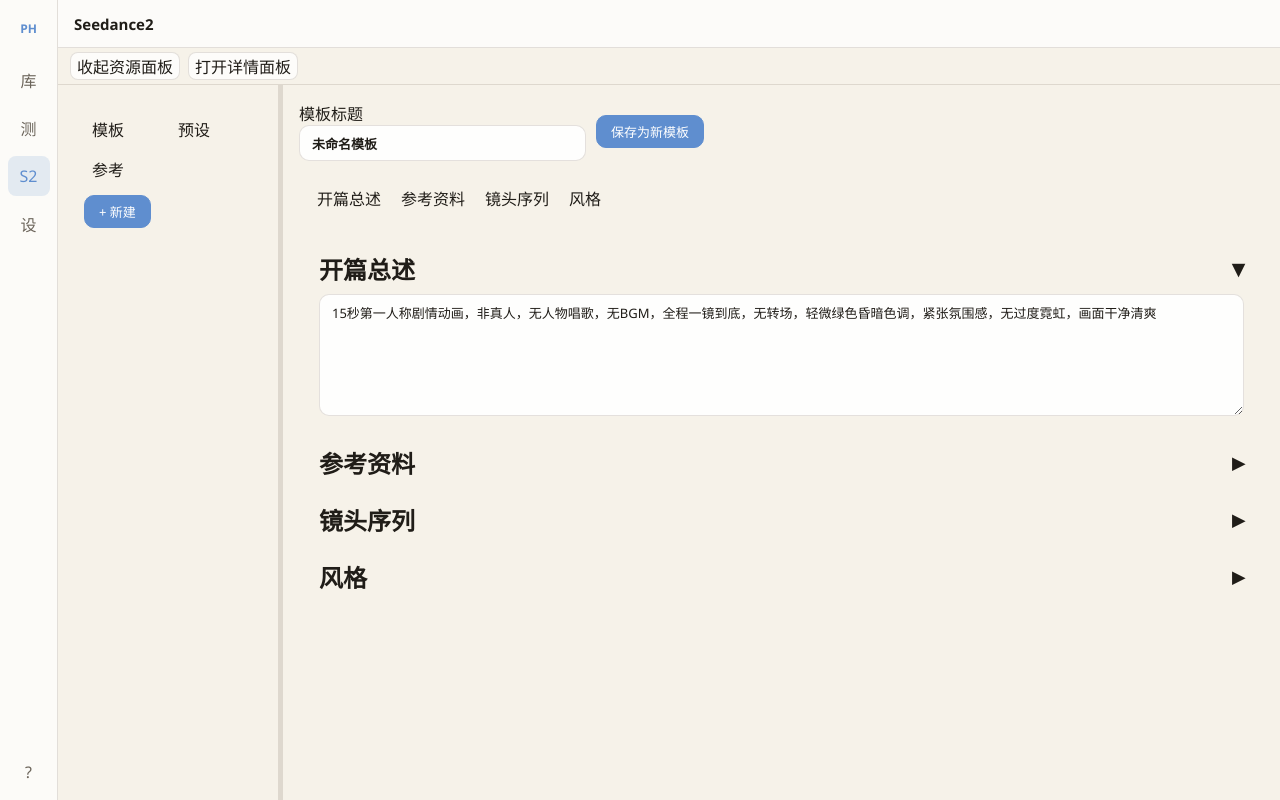
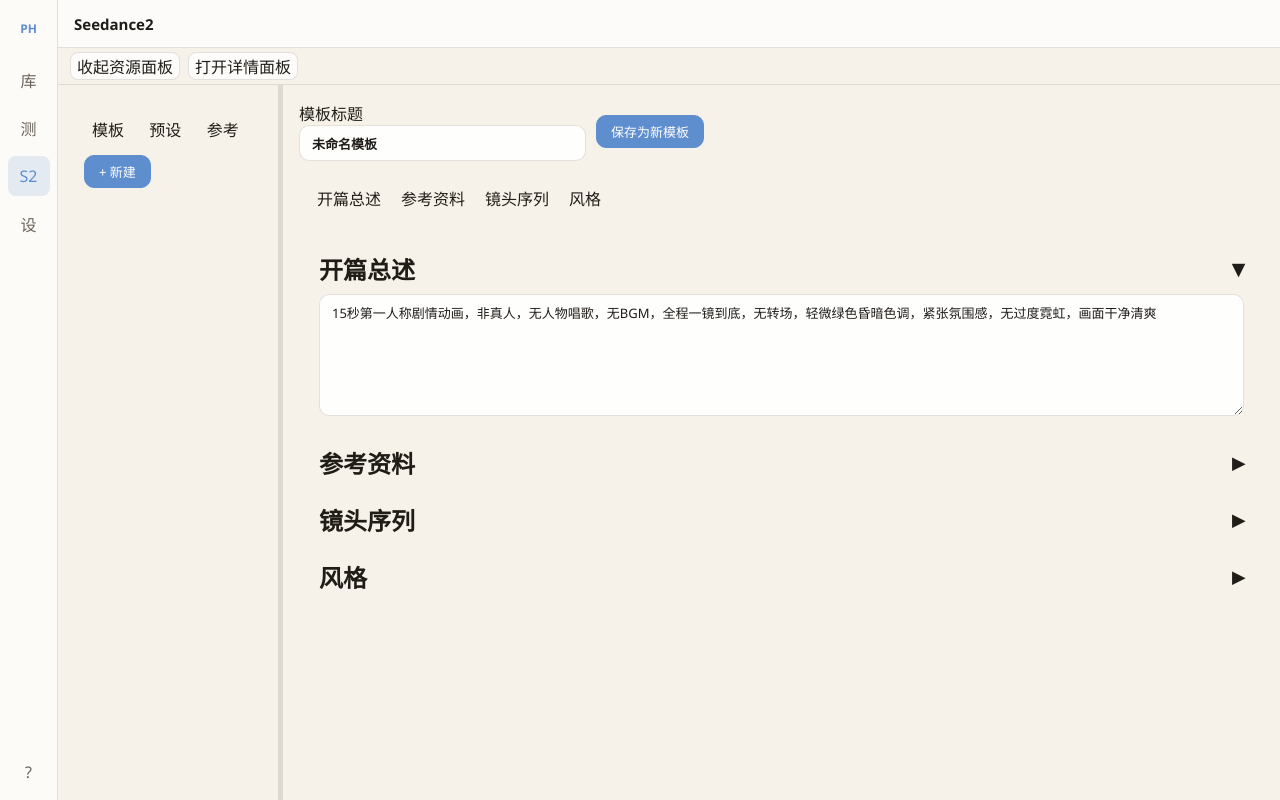
Before and after one commit to Joey-233/Joey-Prompthub, a React (Vite) app: page / in a window 1280 px wide. Both pictures are taken after a click on the button "S2". Built offline with nearby package versions, Linux system fonts and the light colour scheme.

Commit message:
fix(seedance2): harden draft and destructive actions

```diff
--- a/src/index.css
+++ b/src/index.css
@@ -1901,7 +1901,7 @@
 
 /* Seedance2 compact workspace */
 .s2-resource { display: flex; min-height: 0; height: 100%; flex-direction: column; gap: 8px; overflow: auto; padding: 10px; }
-.s2-resource [role='tablist'] { display: grid; grid-template-columns: 1fr 1fr; gap: 4px; }
+.s2-resource [role='tablist'] { display: grid; grid-template-columns: repeat(3, 1fr); gap: 4px; }
 .s2-resource [role='tab'], .s2-resource > .s2-list-item { border: 1px solid var(--border); border-radius: 6px; background: transparent; padding: 6px 8px; text-align: left; color: inherit; }
 .s2-main { display: flex; min-height: 0; height: 100%; flex-direction: column; overflow: hidden; padding: 0; }
 .s2-toolbar, .s2-section-nav { flex: none; background: var(--surface); }
--- a/src/stores/appStore.ts
+++ b/src/stores/appStore.ts
@@ -1,6 +1,7 @@
 import { create } from 'zustand'
 
 export type AppView = 'library' | 'test-bench' | 'seedance2' | 'settings'
+export interface NavigationRequest { view: AppView; pendingTestBenchPromptId: string | null }
 
 export interface LayoutPreferences {
   resourceCollapsed: boolean
@@ -69,8 +70,9 @@
   setPaneCollapsed: (pane: 'resource' | 'detail', collapsed: boolean) => void
   setPaneWidth: (pane: 'resource' | 'detail', width: number) => void
   resetLayout: () => void
-  navigationGuard: ((view: AppView) => boolean) | null
-  setNavigationGuard: (guard: ((view: AppView) => boolean) | null) => void
+  navigationGuard: ((request: NavigationRequest) => boolean) | null
+  setNavigationGuard: (guard: ((request: NavigationRequest) => boolean) | null) => void
+  continueNavigation: (request: NavigationRequest) => void
 }
 
 export const useAppStore = create<AppState>((set) => ({
@@ -79,12 +81,21 @@
   layout: readLayout(),
   navigationGuard: null,
   setNavigationGuard: (guard) => set({ navigationGuard: guard }),
-  setCurrentView: (view) => set((state) => state.navigationGuard?.(view) ? state : { currentView: view, pendingTestBenchPromptId: null }),
+  continueNavigation: (request) => set({ currentView: request.view, pendingTestBenchPromptId: request.pendingTestBenchPromptId }),
+  setCurrentView: (view) => set((state) => {
+    if (view === state.currentView) return state
+    const request = { view, pendingTestBenchPromptId: null }
+    return state.navigationGuard?.(request) ? state : { currentView: view, pendingTestBenchPromptId: null }
+  }),
   openTestBench: (promptId) =>
-    set((state) => state.navigationGuard?.('test-bench') ? state : ({
+    set((state) => {
+      const request = { view: 'test-bench' as const, pendingTestBenchPromptId: promptId ?? null }
+      if (state.currentView === request.view && state.pendingTestBenchPromptId === request.pendingTestBenchPromptId) return state
+      return state.navigationGuard?.(request) ? state : ({
       currentView: 'test-bench',
       pendingTestBenchPromptId: promptId ?? null
-    })),
+      })
+    }),
   clearPendingTestBenchPromptId: () => set({ pendingTestBenchPromptId: null }),
   setPaneCollapsed: (pane, collapsed) =>
     set((state) => {
--- a/src/views/Seedance2.tsx
+++ b/src/views/Seedance2.tsx
@@ -1,17 +1,19 @@
-import { DndContext, closestCenter, type DragEndEvent } from '@dnd-kit/core'
-import { SortableContext, arrayMove, verticalListSortingStrategy } from '@dnd-kit/sortable'
+import { DndContext, KeyboardSensor, PointerSensor, closestCenter, useSensor, useSensors, type DragEndEvent } from '@dnd-kit/core'
+import { SortableContext, arrayMove, sortableKeyboardCoordinates, verticalListSortingStrategy } from '@dnd-kit/sortable'
 import { useEffect, useMemo, useRef, useState, type KeyboardEvent, type ReactNode } from 'react'
 
 import { WorkspaceLayout } from '../components/layout/WorkspaceLayout'
-import type { AppView } from '../stores/appStore'
+import type { NavigationRequest } from '../stores/appStore'
 import { useAppStore } from '../stores/appStore'
 import type { Seedance2PresetRecord, Seedance2RefGroup, Seedance2RefItem, Seedance2Segment, Seedance2TemplateData, Seedance2TemplateRecord } from '../shared/types'
 import { SortableSegment } from './seedance2/SortableSegment'
+import { DestructiveConfirmationDialog } from './seedance2/DestructiveConfirmationDialog'
 import { emptySegment, emptyTemplate, serializeTemplate } from './seedance2/serialize'
 import { UnsavedChangesDialog } from './seedance2/UnsavedChangesDialog'
 
 const api = () => window.promptHub.seedance2
-type PendingAction = { type: 'load'; template: Seedance2TemplateRecord } | { type: 'new' } | { type: 'delete' } | { type: 'navigate'; view: AppView }
+type PendingAction = { type: 'load'; template: Seedance2TemplateRecord } | { type: 'new' } | { type: 'delete' } | { type: 'navigate'; request: NavigationRequest }
+type DestructiveTarget = { type: 'template'; id: string; name: string } | { type: 'preset'; id: string; name: string }
 type Section = 'intro' | 'references' | 'shots' | 'style'
 type ResourceTab = 'templates' | 'presets' | 'references'
 const sectionNames: Record<Section, string> = { intro: '开篇总述', references: '参考资料', shots: '镜头序列', style: '风格' }
@@ -25,63 +27,97 @@
   const [dirty, setDirty] = useState(false)
   const [activeSection, setActiveSection] = useState<Section | null>('intro')
   const [resourceTab, setResourceTab] = useState<ResourceTab>('templates')
-  const [confirmDelete, setConfirmDelete] = useState(false)
+  const [destructive, setDestructive] = useState<DestructiveTarget | null>(null)
+  const [deleting, setDeleting] = useState(false)
+  const [deleteError, setDeleteError] = useState<string | null>(null)
   const [pending, setPending] = useState<PendingAction | null>(null)
   const [saving, setSaving] = useState(false)
   const [saveError, setSaveError] = useState<string | null>(null)
+  const [copyStatus, setCopyStatus] = useState<{ kind: 'success' | 'error'; text: string } | null>(null)
+  const revision = useRef(0)
+  const savingRef = useRef(false)
   const setNavigationGuard = useAppStore((s) => s.setNavigationGuard)
   const refs = useRef<Record<Section, HTMLElement | null>>({ intro: null, references: null, shots: null, style: null })
+  const sensors = useSensors(
+    useSensor(PointerSensor, { activationConstraint: { distance: 4 } }),
+    useSensor(KeyboardSensor, { coordinateGetter: sortableKeyboardCoordinates })
+  )
 
   const reloadTemplates = async () => { const list = await api().listTemplates(); setTemplates(list); return list }
   const reloadPresets = async () => setPresets(await api().listPresets())
   useEffect(() => { void api().listTemplates().then(setTemplates); void api().listPresets().then(setPresets) }, [])
 
-  const load = (rec: Seedance2TemplateRecord) => { setCurrentId(rec.id); setTitle(rec.title); setDraft(rec.data); setDirty(false) }
-  const createNew = () => { setCurrentId(null); setTitle('未命名模板'); setDraft(emptyTemplate()); setDirty(true) }
+  const load = (rec: Seedance2TemplateRecord) => { revision.current++; setCurrentId(rec.id); setTitle(rec.title); setDraft(rec.data); setDirty(false) }
+  const createNew = () => { revision.current++; setCurrentId(null); setTitle('未命名模板'); setDraft(emptyTemplate()); setDirty(true) }
   const request = (action: PendingAction) => { if (dirty) setPending(action); else perform(action) }
   const perform = (action: PendingAction) => {
     setPending(null); setSaveError(null)
     if (action.type === 'load') load(action.template)
     else if (action.type === 'new') createNew()
-    else if (action.type === 'navigate') { setNavigationGuard(null); useAppStore.getState().setCurrentView(action.view) }
-    else if (action.type === 'delete' && currentId) void api().deleteTemplate(currentId).then(async () => { await reloadTemplates(); setCurrentId(null); setTitle('未命名模板'); setDraft(emptyTemplate()); setDirty(false) })
+    else if (action.type === 'navigate') { setNavigationGuard(null); useAppStore.getState().continueNavigation(action.request) }
+    else if (action.type === 'delete' && currentId) setDestructive({ type: 'template', id: currentId, name: title })
   }
 
   useEffect(() => {
     if (!dirty) { setNavigationGuard(null); return }
-    setNavigationGuard((view) => { setPending({ type: 'navigate', view }); return true })
+    setNavigationGuard((request) => { setPending({ type: 'navigate', request }); return true })
     return () => setNavigationGuard(null)
   }, [dirty, setNavigationGuard])
 
   const save = async () => {
-    const rec = currentId
-      ? await api().updateTemplate(currentId, { title, data: draft })
-      : await api().createTemplate({ title, data: draft })
-    await reloadTemplates(); setCurrentId(rec.id); setDirty(false); return rec
+    if (savingRef.current) return false
+    savingRef.current = true
+    const savedRevision = revision.current
+    const savedId = currentId
+    const savedTitle = title
+    const savedDraft = structuredClone(draft)
+    setSaving(true); setSaveError(null)
+    try {
+      const rec = savedId
+        ? await api().updateTemplate(savedId, { title: savedTitle, data: savedDraft })
+        : await api().createTemplate({ title: savedTitle, data: savedDraft })
+      await reloadTemplates(); setCurrentId(rec.id)
+      const unchanged = revision.current === savedRevision
+      if (unchanged) setDirty(false)
+      return unchanged
+    } catch (error) {
+      setSaveError(error instanceof Error ? error.message : '保存失败')
+      return false
+    } finally { savingRef.current = false; setSaving(false) }
   }
   const saveAndContinue = async () => {
     if (!pending) return
-    setSaving(true); setSaveError(null)
-    try { await save(); perform(pending) }
-    catch (error) { setSaveError(error instanceof Error ? error.message : '保存失败') }
-    finally { setSaving(false) }
+    if (await save()) perform(pending)
   }
-  const patchDraft = (patch: Partial<Seedance2TemplateData>) => { setDraft((prev) => ({ ...prev, ...patch })); setDirty(true) }
+  const patchDraft = (patch: Partial<Seedance2TemplateData>) => { revision.current++; setDraft((prev) => ({ ...prev, ...patch })); setDirty(true) }
   const updateSegment = (id: string, patch: Partial<Seedance2Segment>) => patchDraft({ segments: draft.segments.map((s) => s.id === id ? { ...s, ...patch } : s) })
   const dragEnd = ({ active, over }: DragEndEvent) => { if (!over || active.id === over.id) return; const from = draft.segments.findIndex((s) => s.id === active.id); const to = draft.segments.findIndex((s) => s.id === over.id); if (from >= 0 && to >= 0) patchDraft({ segments: arrayMove(draft.segments, from, to) }) }
   const updateRefGroup = (index: number, patch: Partial<Seedance2RefGroup>) => patchDraft({ refGroups: draft.refGroups.map((g, i) => i === index ? { ...g, ...patch } : g) })
   const updateRefItem = (g: number, i: number, patch: Partial<Seedance2RefItem>) => updateRefGroup(g, { items: draft.refGroups[g].items.map((item, index) => index === i ? { ...item, ...patch } : item) })
   const savePreset = async (segment: Seedance2Segment) => { const name = prompt('预设名称', segment.timeLabel || segment.shotType || '镜头预设'); if (!name) return; await api().createPreset({ name, segment: { ...segment, id: crypto.randomUUID() }, tags: [] }); await reloadPresets() }
   const preview = useMemo(() => serializeTemplate(draft), [draft])
+  const executeDestructive = async () => {
+    if (!destructive || deleting) return
+    setDeleting(true); setDeleteError(null)
+    try {
+      if (destructive.type === 'template') {
+        await api().deleteTemplate(destructive.id); await reloadTemplates()
+        revision.current++; setCurrentId(null); setTitle('未命名模板'); setDraft(emptyTemplate()); setDirty(false)
+      } else { await api().deletePreset(destructive.id); await reloadPresets() }
+      setDestructive(null)
+    } catch (error) { setDeleteError(error instanceof Error ? error.message : '删除失败') }
+    finally { setDeleting(false) }
+  }
+  const copyPreview = async () => {
+    setCopyStatus(null)
+    try { await navigator.clipboard.writeText(preview); setCopyStatus({ kind: 'success', text: '已复制' }) }
+    catch (error) { setCopyStatus({ kind: 'error', text: error instanceof Error ? error.message : '复制失败' }) }
+  }
 
   const openSection = (section: Section) => { setActiveSection(section); requestAnimationFrame(() => { const node = refs.current[section]; node?.scrollIntoView?.({ block: 'start' }); node?.querySelector<HTMLElement>('textarea, input, button')?.focus() }) }
-  const toggleSection = (section: Section) => {
-    const panel = document.getElementById(`seedance-section-${section}`)
-    if (activeSection === section && !panel?.contains(document.activeElement)) setActiveSection(null)
-    else setActiveSection(section)
-  }
+  const toggleSection = (section: Section) => setActiveSection((active) => active === section ? null : section)
   const accordion = (section: Section, children: ReactNode) => <section ref={(node) => { refs.current[section] = node }} className="s2-accordion">
-    <h2><button type="button" aria-expanded={activeSection === section} aria-controls={`seedance-section-${section}`} onMouseDown={(event) => { if (document.getElementById(`seedance-section-${section}`)?.contains(document.activeElement)) event.preventDefault() }} onClick={() => toggleSection(section)}>{sectionNames[section]}</button></h2>
+    <h2><button type="button" aria-expanded={activeSection === section} aria-controls={`seedance-section-${section}`} onClick={() => toggleSection(section)}>{sectionNames[section]}</button></h2>
     <div id={`seedance-section-${section}`} hidden={activeSection !== section}>{children}</div>
   </section>
 
@@ -96,22 +132,22 @@
     <div role="tablist" aria-label="Seedance2 资源类型">{tabs.map((tab) => <button key={tab.id} id={`seedance-tab-${tab.id}`} type="button" role="tab" aria-selected={resourceTab === tab.id} aria-controls={`seedance-resource-${tab.id}`} tabIndex={resourceTab === tab.id ? 0 : -1} onClick={() => setResourceTab(tab.id)} onKeyDown={(event) => tabKeyDown(event, tab.id)}>{tab.label}</button>)}</div>
     <div role="tabpanel" id={`seedance-resource-${resourceTab}`} aria-labelledby={`seedance-tab-${resourceTab}`}>
       {resourceTab === 'templates' && <><button type="button" className="s2-btn s2-btn-primary" onClick={() => request({ type: 'new' })}>+ 新建</button>{templates.map((item) => <button type="button" className="s2-list-item" data-active={item.id === currentId} key={item.id} onClick={() => request({ type: 'load', template: item })}>{item.title}</button>)}</>}
-      {resourceTab === 'presets' && presets.map((preset) => <div className="s2-preset-item" key={preset.id}><button type="button" onClick={() => patchDraft({ segments: [...draft.segments, { ...preset.segment, id: crypto.randomUUID() }] })}>{preset.name}</button><button type="button" aria-label={`删除预设 ${preset.name}`} onClick={async () => { await api().deletePreset(preset.id); await reloadPresets() }}>×</button></div>)}
+      {resourceTab === 'presets' && presets.map((preset) => <div className="s2-preset-item" key={preset.id}><button type="button" onClick={() => patchDraft({ segments: [...draft.segments, { ...preset.segment, id: crypto.randomUUID() }] })}>{preset.name}</button><button type="button" aria-label={`删除预设 ${preset.name}`} onClick={() => setDestructive({ type: 'preset', id: preset.id, name: preset.name })}>×</button></div>)}
       {resourceTab === 'references' && draft.refGroups.map((group, index) => <button type="button" className="s2-list-item" key={index} onClick={() => { openSection('references'); requestAnimationFrame(() => document.getElementById(`seedance-ref-group-${index}`)?.querySelector<HTMLElement>('input')?.focus()) }}>{group.title || `参考分组 ${index + 1}`}</button>)}
     </div>
   </aside>
 
   const main = <main className="s2-main" aria-label="Seedance2 编辑器">
-    <div className="s2-toolbar"><label><span className="sr-only">模板标题</span><input className="s2-input s2-title-input" value={title} onChange={(e) => { setTitle(e.target.value); setDirty(true) }} /></label><button className="s2-btn s2-btn-primary" disabled={!dirty && !!currentId} onClick={() => void save()}>{currentId ? '保存' : '保存为新模板'}</button>{currentId && <button className="s2-btn" onClick={() => dirty ? request({ type: 'delete' }) : setConfirmDelete(true)}>删除</button>}</div>
+    <div className="s2-toolbar"><label><span className="sr-only">模板标题</span><input className="s2-input s2-title-input" value={title} onChange={(e) => { revision.current++; setTitle(e.target.value); setDirty(true) }} /></label><button className="s2-btn s2-btn-primary" disabled={saving || (!dirty && !!currentId)} onClick={() => void save()}>{saving ? '保存中…' : currentId ? '保存' : '保存为新模板'}</button>{currentId && <button className="s2-btn" disabled={saving} onClick={() => dirty ? request({ type: 'delete' }) : setDestructive({ type: 'template', id: currentId, name: title })}>删除</button>}{saveError && !pending && <span role="alert">{saveError}</span>}</div>
     <nav className="s2-section-nav" aria-label="编辑器分区">{(Object.keys(sectionNames) as Section[]).map((section) => <button key={section} type="button" aria-current={activeSection === section ? 'true' : undefined} onClick={() => openSection(section)}>{sectionNames[section]}</button>)}</nav>
     <div className="s2-editor-scroll">
       {accordion('intro', <textarea aria-label="开篇总述内容" className="s2-textarea" rows={5} value={draft.intro} onChange={(e) => patchDraft({ intro: e.target.value })} />)}
       {accordion('references', <><button className="s2-btn" onClick={() => patchDraft({ refGroups: [...draft.refGroups, { title: '新参考分组', description: '', items: [] }] })}>+ 参考分组</button>{draft.refGroups.map((group, g) => <div id={`seedance-ref-group-${g}`} className="s2-ref-group" key={g}><input aria-label={`参考分组 ${g + 1} 标题`} className="s2-input" value={group.title} onChange={(e) => updateRefGroup(g, { title: e.target.value })} /><textarea className="s2-textarea" value={group.description} onChange={(e) => updateRefGroup(g, { description: e.target.value })} /><button className="s2-btn" onClick={() => updateRefGroup(g, { items: [...group.items, { emoji: '🖼️', label: `图片${group.items.length + 1}`, note: '' }] })}>+ 参考图</button><button className="s2-btn" onClick={() => patchDraft({ refGroups: draft.refGroups.filter((_, i) => i !== g) })}>删除分组</button>{group.items.map((item, i) => <div className="s2-ref-row" key={i}><input className="s2-input" value={item.emoji} onChange={(e) => updateRefItem(g, i, { emoji: e.target.value })} /><input className="s2-input" value={item.label} onChange={(e) => updateRefItem(g, i, { label: e.target.value })} /><input className="s2-input" value={item.note} onChange={(e) => updateRefItem(g, i, { note: e.target.value })} /><button onClick={() => updateRefGroup(g, { items: group.items.filter((_, x) => x !== i) })}>×</button></div>)}</div>)}</>)}
-      {accordion('shots', <><button className="s2-btn s2-btn-primary" onClick={() => patchDraft({ segments: [...draft.segments, emptySegment()] })}>+ 新增镜头</button><DndContext collisionDetection={closestCenter} onDragEnd={dragEnd}><SortableContext items={draft.segments.map((s) => s.id)} strategy={verticalListSortingStrategy}>{draft.segments.map((segment, index) => <SortableSegment key={segment.id} segment={segment} index={index} onChange={(patch) => updateSegment(segment.id, patch)} onDelete={() => patchDraft({ segments: draft.segments.filter((s) => s.id !== segment.id) })} onDuplicate={() => { const at = draft.segments.findIndex((s) => s.id === segment.id); const next = [...draft.segments]; next.splice(at + 1, 0, { ...segment, id: crypto.randomUUID() }); patchDraft({ segments: next }) }} onSaveAsPreset={() => void savePreset(segment)} />)}</SortableContext></DndContext><textarea aria-label="镜头序列底部说明" className="s2-textarea" value={draft.segmentsFooter} onChange={(e) => patchDraft({ segmentsFooter: e.target.value })} /></>)}
+      {accordion('shots', <><button className="s2-btn s2-btn-primary" onClick={() => patchDraft({ segments: [...draft.segments, emptySegment()] })}>+ 新增镜头</button><DndContext sensors={sensors} collisionDetection={closestCenter} onDragEnd={dragEnd}><SortableContext items={draft.segments.map((s) => s.id)} strategy={verticalListSortingStrategy}>{draft.segments.map((segment, index) => <SortableSegment key={segment.id} segment={segment} index={index} onChange={(patch) => updateSegment(segment.id, patch)} onDelete={() => patchDraft({ segments: draft.segments.filter((s) => s.id !== segment.id) })} onDuplicate={() => { const at = draft.segments.findIndex((s) => s.id === segment.id); const next = [...draft.segments]; next.splice(at + 1, 0, { ...segment, id: crypto.randomUUID() }); patchDraft({ segments: next }) }} onSaveAsPreset={() => void savePreset(segment)} />)}</SortableContext></DndContext><textarea aria-label="镜头序列底部说明" className="s2-textarea" value={draft.segmentsFooter} onChange={(e) => patchDraft({ segmentsFooter: e.target.value })} /></>)}
       {accordion('style', <textarea aria-label="风格内容" className="s2-textarea" rows={6} value={draft.style} onChange={(e) => patchDraft({ style: e.target.value })} />)}
     </div>
   </main>
-  const detail = <aside className="s2-preview-wrap" aria-label="实时预览"><div className="s2-preview-header"><strong>实时预览</strong><button className="s2-btn s2-btn-primary" onClick={() => void navigator.clipboard.writeText(preview)}>复制</button></div><pre className="s2-preview">{preview}</pre></aside>
+  const detail = <aside className="s2-preview-wrap" aria-label="实时预览"><div className="s2-preview-header"><strong>实时预览</strong><button className="s2-btn s2-btn-primary" onClick={() => void copyPreview()}>复制</button></div>{copyStatus && <p role={copyStatus.kind === 'error' ? 'alert' : 'status'}>{copyStatus.text}</p>}<pre className="s2-preview">{preview}</pre></aside>
 
-  return <><WorkspaceLayout resource={resource} resourceLabel="Seedance2 资源" main={main} detail={detail} detailLabel="实时预览" />{pending && <UnsavedChangesDialog saving={saving} error={saveError} onSave={() => void saveAndContinue()} onDiscard={() => perform(pending)} onCancel={() => { setPending(null); setSaveError(null) }} />}{confirmDelete && <div className="s2-dialog-backdrop"><section className="s2-dialog" role="dialog" aria-modal="true" aria-labelledby="s2-delete-title"><h2 id="s2-delete-title">删除模板</h2><p>确定删除“{title}”吗？</p><div className="s2-dialog-actions"><button className="s2-btn" onClick={() => setConfirmDelete(false)}>取消</button><button className="s2-btn s2-btn-primary" onClick={() => { setConfirmDelete(false); perform({ type: 'delete' }) }}>确认删除</button></div></section></div>}</>
+  return <><WorkspaceLayout resource={resource} resourceLabel="Seedance2 资源" main={main} detail={detail} detailLabel="实时预览" />{pending && <UnsavedChangesDialog saving={saving} error={saveError} onSave={() => void saveAndContinue()} onDiscard={() => perform(pending)} onCancel={() => { setPending(null); setSaveError(null) }} />}{destructive && <DestructiveConfirmationDialog kind={destructive.type === 'template' ? '模板' : '预设'} name={destructive.name} pending={deleting} error={deleteError} onCancel={() => { setDestructive(null); setDeleteError(null) }} onConfirm={() => void executeDestructive()} />}</>
 }
--- /dev/null
+++ b/src/views/seedance2/DestructiveConfirmationDialog.tsx
@@ -0,0 +1,22 @@
+interface Props {
+  kind: '模板' | '预设'
+  name: string
+  pending: boolean
+  error: string | null
+  onCancel: () => void
+  onConfirm: () => void
+}
+
+export function DestructiveConfirmationDialog({ kind, name, pending, error, onCancel, onConfirm }: Props) {
+  return <div className="s2-dialog-backdrop">
+    <section className="s2-dialog" role="dialog" aria-modal="true" aria-labelledby="s2-delete-title">
+      <h2 id="s2-delete-title">删除{kind}</h2>
+      <p>确定删除“{name}”吗？</p>
+      {error && <p role="alert">{error}</p>}
+      <div className="s2-dialog-actions">
+        <button className="s2-btn" disabled={pending} onClick={onCancel}>取消</button>
+        <button className="s2-btn s2-btn-primary" disabled={pending} onClick={onConfirm}>{pending ? '删除中…' : '确认删除'}</button>
+      </div>
+    </section>
+  </div>
+}
```
Also changed, not shown: 2 other files (tests, documents, lock files or other folders).
